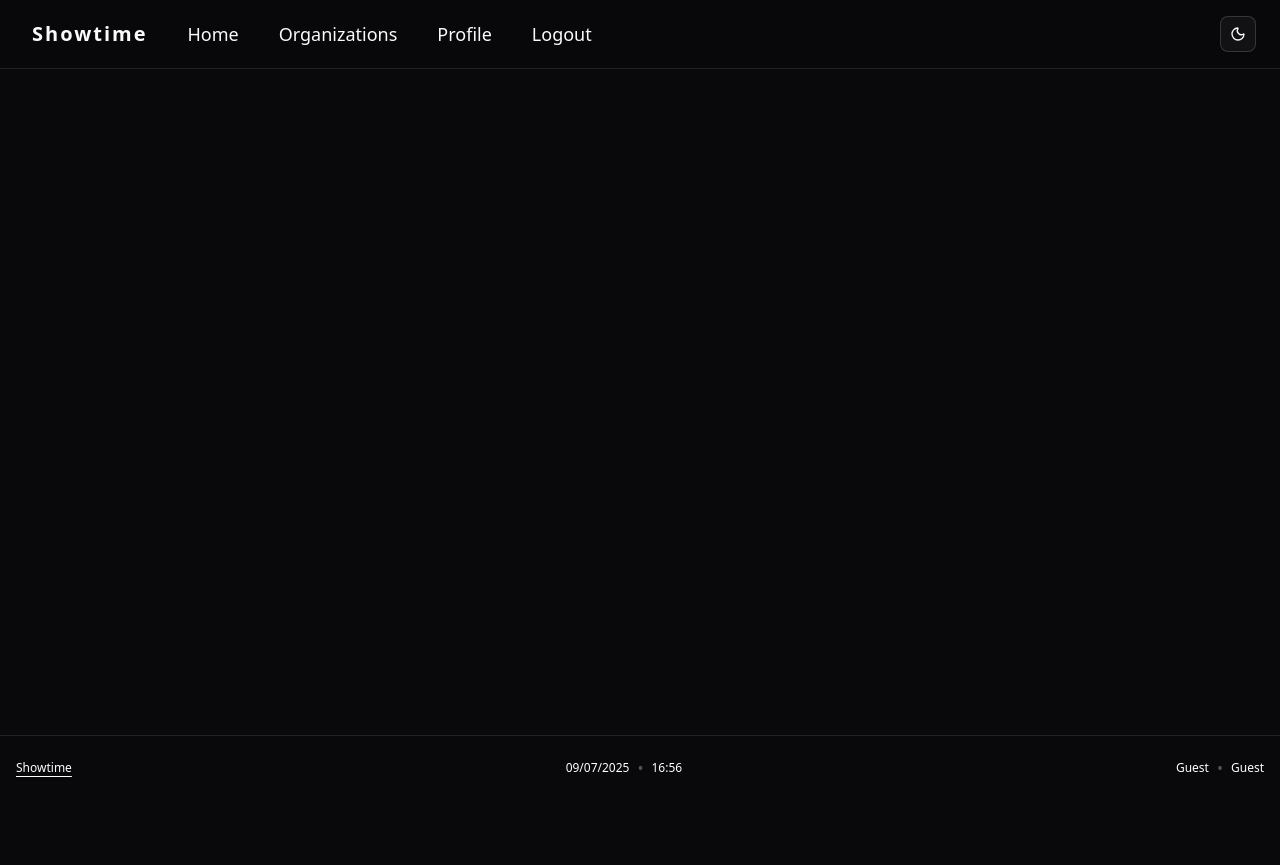
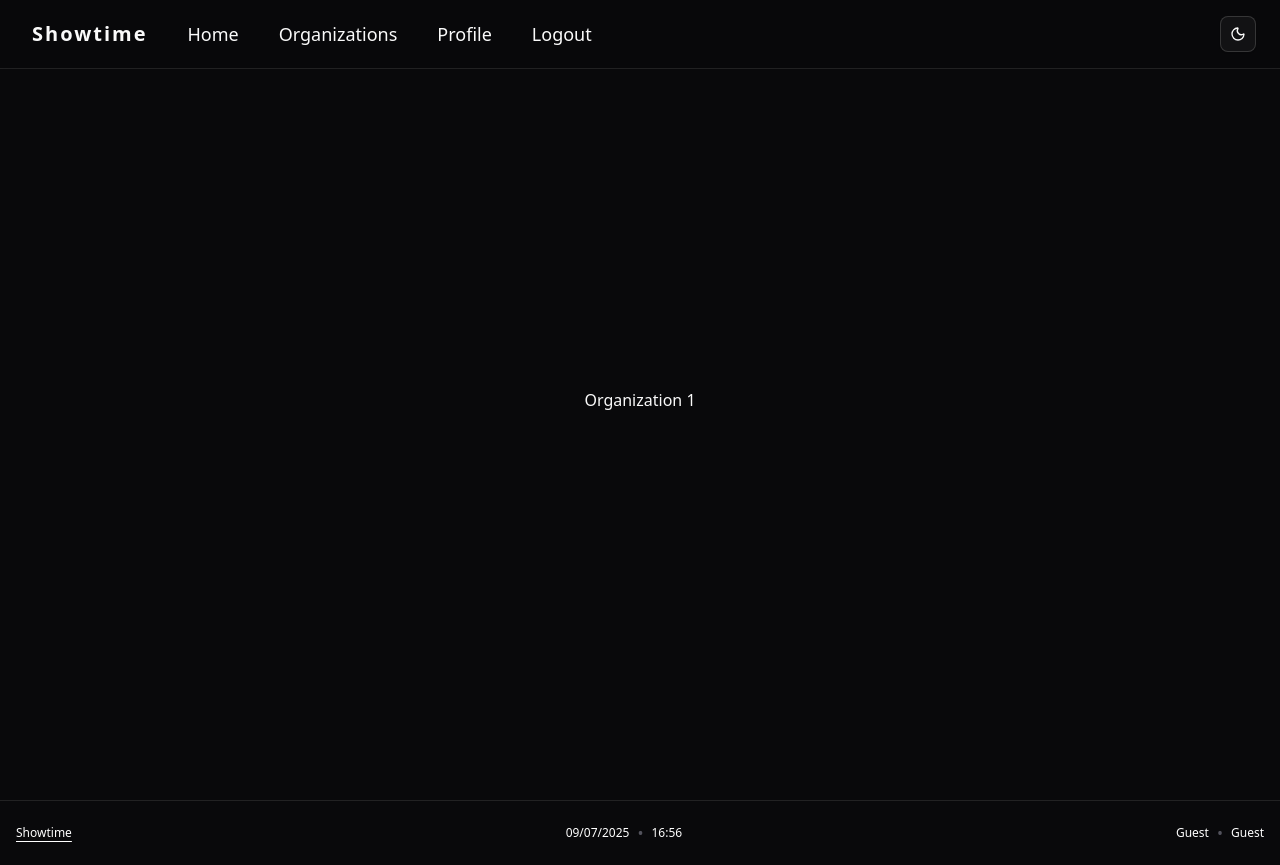
Before and after one commit to blinkelys-productions/showtime-web, a React (Vite) app: page /organizations/1 in a window 1280 px wide. Before the commit the page ends 800 px from the top, so only its background shows below. Built offline with nearby package versions, Linux system fonts and the light colour scheme.

Commit message:
Work: organizations directory

```diff
--- a/src/App.tsx
+++ b/src/App.tsx
@@ -2,6 +2,7 @@ import { BrowserRouter as Router, Route, Routes } from "react-router-dom";
 import { ThemeProvider } from "./components/utility/theme-provider";
 import Home from "./pages/Home";
 import Organizations from "./pages/organizations/index";
+import Organization from "./pages/organizations/[orgId]/index";
 import Layout from "./layouts/MainLayout";
 
 function App() {
@@ -13,6 +14,9 @@ function App() {
             <Route path="/" element={<Home />} />
             <Route path="/home" element={<Home />} />
             <Route path="/organizations" element={<Organizations />} />
+            <Route path="/organizations/:orgId" element={<Organization />} />
+            <Route path="/organizations/:orgId/events" element={<Organization />} />
+            <Route path="/organizations/:orgId/events/:eventId" element={<Organization />} />
           </Routes>
         </Layout>
       </ThemeProvider>
--- a/src/pages/organizations/[orgId]/index.tsx
+++ b/src/pages/organizations/[orgId]/index.tsx
@@ -1,9 +1,13 @@
-import react from "react";
+import { useParams } from 'react-router-dom';
 
-function Organizations() {
+function Organization() {
+    const { orgId } = useParams();
+
     return (
-        <h1>Organizations</h1>
+        <div className="flex flex-col items-center justify-center h-screen">
+            <h1>Organization {orgId}</h1>
+        </div>
     );
 }
 
-export default Organizations;
+export default Organization;
```
